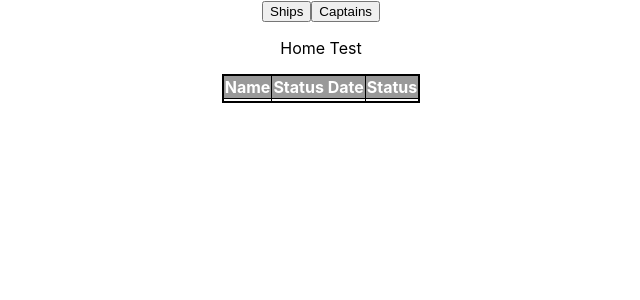
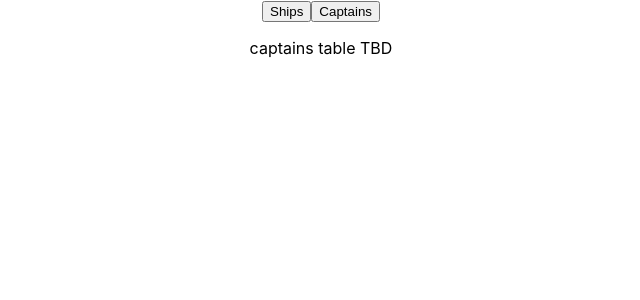
Before and after one commit to danbrierton/star-trek-app, a React (Create React App) app: page / in a window 1280 px wide. Both pictures are taken after a click on the button "Captains". Shown: the top 300 px of the page, without its empty margins (319-959 px from the left). Built offline with nearby package versions, Linux system fonts and the light colour scheme; no server answers.

Commit message:
fixed some bugs

```diff
--- a/src/components/navbar.js
+++ b/src/components/navbar.js
@@ -6,7 +6,7 @@ function Navbar(props) {
         props.tableFunction("ships")
     }
     function listOutCaptains() {
-        console.log("CAPTAINS!");
+        props.tableFunction("captains")
     }
     return (
         <nav>
--- a/src/pages/Home.js
+++ b/src/pages/Home.js
@@ -10,15 +10,18 @@ class Home extends Component {
         ships: [{}],
         url: "http://stapi.co/api/v1/rest/spacecraft/search",
         apiResponse: [],
-        showTable: null
+        showTable: "null"
     };
 
-// NEED TO FIX:  changeStateOfTable broke after we sent it to Navbar component
+    // TO DO LIST:  Build out captains table from API call data
 
-    changeStateOfTable(string){
-        // console.log(`old state: ${this.state.showTable}`)
+    changeStateOfTable = (string) => {
         this.setState({showTable: string})
-        // console.log(`new state: ${this.state.showTable}`)
+    }
+
+    whatToPrint = () => {
+        if (this.state.showTable == "ships") {return <ListShips state={this.state} />}
+        else if (this.state.showTable == "captains") {return <p>captains table TBD</p>}
     }
 
     componentDidMount(){
@@ -45,8 +48,7 @@ class Home extends Component {
         return(
             <React.Fragment>
                 <Navbar tableFunction={this.changeStateOfTable}/>
-                <p>Home Test</p>
-                <ListShips state={this.state} />
+                {this.whatToPrint()}
             </React.Fragment>
         )
     }
```
